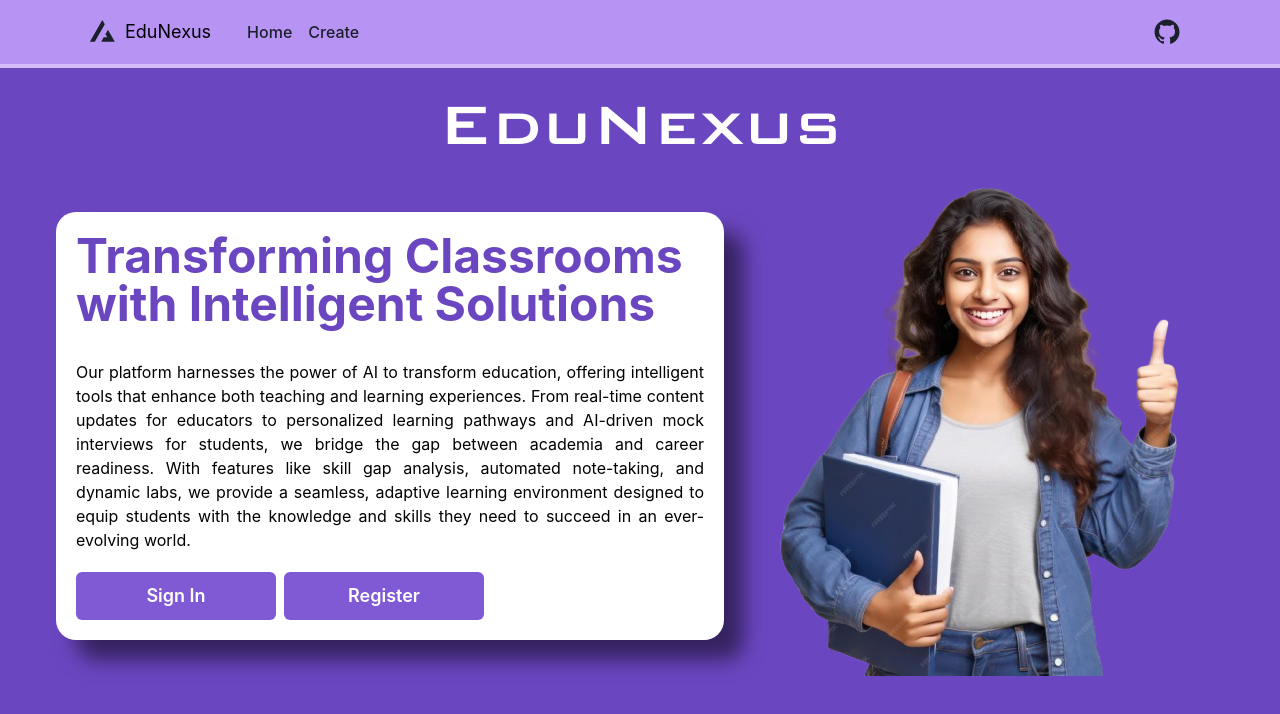
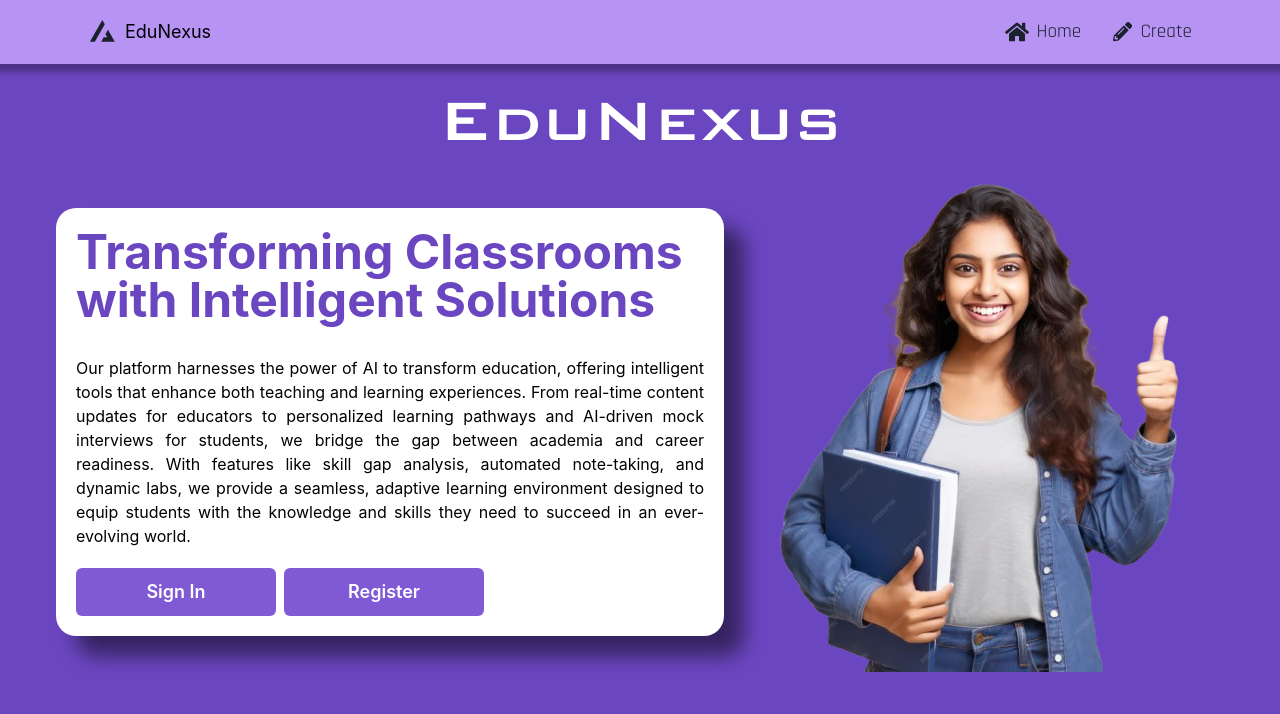
Before and after one commit to haadirakhangi/Edunexus, a React (Vite) app: page / in a window 1280 px wide. Shown: the top 714 px of the page. Built offline with nearby package versions, Linux system fonts and the light colour scheme.

Commit message:
navbar changes

```diff
--- a/src/components/navbar.tsx
+++ b/src/components/navbar.tsx
@@ -5,17 +5,12 @@ import {
     Link,
     HStack,
     IconButton,
-    Button,
-    Menu,
-    MenuButton,
-    MenuList,
-    MenuItem,
+    Stack,
     useDisclosure,
-    Stack,
 } from '@chakra-ui/react';
 import { HamburgerIcon, CloseIcon } from '@chakra-ui/icons';
-import { GithubIcon } from './icons';
-import { Logo } from './icons';
+import { FaHome, FaPencilAlt } from 'react-icons/fa';
+import { Logo } from './icons'; // Keep your existing Logo component
 
 interface NavLinkProps {
     href: string;
@@ -24,26 +19,26 @@ interface NavLinkProps {
 
 const NavLink: React.FC<NavLinkProps> = ({ children, href }) => (
     <Link
-      px={1}
+        px={2}
         py={1}
-      className="roboto-bold"
+        className="feature-heading"
         rounded="md"
         href={href}
         textDecoration="none"  // No underline by default
-      _hover={{transform: 'scale(1.1)', color: 'black', textDecoration: 'none' }} // No underline and change to black on hover
-      transition="color 0.2 s ease-in-out" // Smooth transition for color change
+        _hover={{ transform: 'scale(1.05)', color: 'white', bg: 'purple.700', textDecoration: 'none' }}
+        transition="transform 0.3s ease-in-out"
     >
         {children}
     </Link>
 );
 
-
 export const Navbar = () => {
     const { isOpen, onOpen, onClose } = useDisclosure();
 
     return (
-        <Box bg={"purple.300"} position="sticky" borderBottom={'4px'} borderColor={"purple.200"} paddingX={"20"} top={0} zIndex="sticky">
+        <Box bg={"purple.300"} position="sticky" boxShadow={'0px 0 5px 8px rgba(0, 0, 0, 0.3)'} paddingX={"20"} top={0} zIndex="sticky">
             <Flex h={16} alignItems={'center'} justifyContent={'space-between'}>
+                {/* Hamburger Icon for mobile view */}
                 <IconButton
                     size={'md'}
                     icon={isOpen ? <CloseIcon /> : <HamburgerIcon />}
@@ -51,59 +46,42 @@ export const Navbar = () => {
                     display={{ md: 'none' }}
                     onClick={isOpen ? onClose : onOpen}
                 />
+
+                {/* Logo section */}
                 <HStack spacing={8} alignItems={'center'}>
                     <Box display={"flex"} _hover={{ transform: 'scale(1.1)', color: 'black' }} transition="transform 0.2s ease-in-out">
-
                         <Logo />
-                        <Box
-                            mt={2}
-                            className="roboto-regular-italic"
-                            fontSize={'lg'}
-                            color="black"
-                        >
+                        <Box mt={2} className="roboto-regular-italic" fontSize={'lg'} color="black">
                             EduNexus
                         </Box>
                     </Box>
+                </HStack>
 
-                    <HStack as={'nav'} spacing={2} display={{ base: 'none', md: 'flex' }}>
-                        <NavLink href="/">Home</NavLink>
-                        <NavLink href="/teacher/create">Create</NavLink>
+                {/* Desktop nav links pushed to the right */}
+                <HStack as={'nav'} spacing={4} display={{ base: 'none', md: 'flex' }} ml="auto">
+                    <NavLink href="/">
+                        <HStack spacing={2}>
+                            <FaHome size={24} />
+                            <span>Home</span>
                         </HStack>
+                    </NavLink>
+
+                    <NavLink href="/teacher/create">
+                        <HStack spacing={2}>
+                            <FaPencilAlt />
+                            <span>Create</span>
                         </HStack>
-                <Flex alignItems={'center'}>
-                    <Link href="https://github.com/Vedant-K1/EduNexus-Client.git" _hover={{transform: 'scale(1.1)', color: 'black', textDecoration: 'none' }} isExternal mr={4}>
-                        <GithubIcon />
-                    </Link>
-                    <Menu>
-                        <MenuButton
-                            as={Button}
-                            rounded={'full'}
-                            variant={'link'}
-                            cursor={'pointer'}
-                            minW={0}>
-                            {/* Add an icon or avatar here if needed */}
-                        </MenuButton>
-                        <MenuList>
-                            {/* Add any additional dropdown items here if needed */}
-                            <MenuItem>
-                                <Link href="/profile">Profile</Link>
-                            </MenuItem>
-                            <MenuItem>
-                                <Link href="/settings">Settings</Link>
-                            </MenuItem>
-                            <MenuItem>
-                                <Link href="/logout" color="red.500">Logout</Link>
-                            </MenuItem>
-                        </MenuList>
-                    </Menu>
-                </Flex>
+                    </NavLink>
+                </HStack>
+
             </Flex>
 
+            {/* Mobile menu when open */}
             {isOpen ? (
                 <Box pb={4} display={{ md: 'none' }}>
                     <Stack as={'nav'} spacing={4}>
                         <NavLink href="/">Home</NavLink>
-                        <NavLink href="/create">Create</NavLink>
+                        <NavLink href="/teacher/create">Create</NavLink>
                     </Stack>
                 </Box>
             ) : null}
--- a/src/pages/index.css
+++ b/src/pages/index.css
@@ -78,6 +78,8 @@ button:focus-visible {
 
 .feature-heading{
   font-family: 'Rajdhani', sans-serif;
+  font-weight: bold;
+  font-size: larger;
 }
 
 
--- a/src/pages/teacher/course/Sidebar.tsx
+++ b/src/pages/teacher/course/Sidebar.tsx
@@ -93,7 +93,7 @@ const Sidebar: React.FC<SidebarProps> = ({
                         padding={1}
                         my={2}
                         _focus={{ outline: 'none', boxShadow: 'none' }}
-                        width={["80px", "100px", "90px"]}
+                        width={["80px", "100px", "70px"]}
                         borderRadius="md"
                         onClick={() => toggleTab(0)}
                     >
@@ -108,7 +108,7 @@ const Sidebar: React.FC<SidebarProps> = ({
                         padding={1}
                         my={2}
                         _focus={{ outline: 'none', boxShadow: 'none' }}
-                        width={["80px", "100px", "90px"]}
+                        width={["80px", "100px", "70px"]}
                         borderRadius="md"
                         onClick={() => toggleTab(1)}
                     >
@@ -123,22 +123,7 @@ const Sidebar: React.FC<SidebarProps> = ({
                         padding={1}
                         my={2}
                         _focus={{ outline: 'none', boxShadow: 'none' }}
-                        width={["80px", "100px", "90px"]}
-                        borderRadius="md"
-                        onClick={() => toggleTab(2)}
-                    >
-                        <Flex direction="column" align="center">
-                            <AiOutlineAudio style={{ marginBottom: '4px', fontSize: '24px' }} />
-                            <Text fontSize="sm">Voice Cloning</Text>
-                        </Flex>
-                    </Tab>
-                    <Tab
-                        _hover={{ transform: 'scale(1.05)', backgroundColor: 'gray.100', border: 'none' }}
-                        _selected={{ bg: 'purple.500', color: 'white' }}
-                        padding={1}
-                        my={2}
-                        _focus={{ outline: 'none', boxShadow: 'none' }}
-                        width={["80px", "100px", "90px"]}
+                        width={["80px", "100px", "70px"]}
                         borderRadius="md"
                         onClick={() => toggleTab(3)}
                     >
@@ -150,7 +135,7 @@ const Sidebar: React.FC<SidebarProps> = ({
                 </TabList>
 
                 {activeTabIndex !== null && (
-                    <TabPanels ml={0.5} mt={2} bg={'#DFDFDF'} height={'100vh'} borderRadius={20}>
+                    <TabPanels mt={2} bg={'#DFDFDF'} height={'100vh'} borderRadius={20} boxShadow={'10px 0 15px -5px rgba(0, 0, 0, 0.3)'}>
                         <Collapse in={activeTabIndex === 0} animate="slide" animateOpacity={true}>
                             <TabPanel width={["80px", "200px", "350px"]}>
                                 <Heading as="h3" size="md" textAlign="center" mb={4}>
```
Also changed, not shown: src/pages/teacher/course/ContentSec.tsx (+14 -5 lines). Lines whose indentation alone changed are shown as unchanged.
